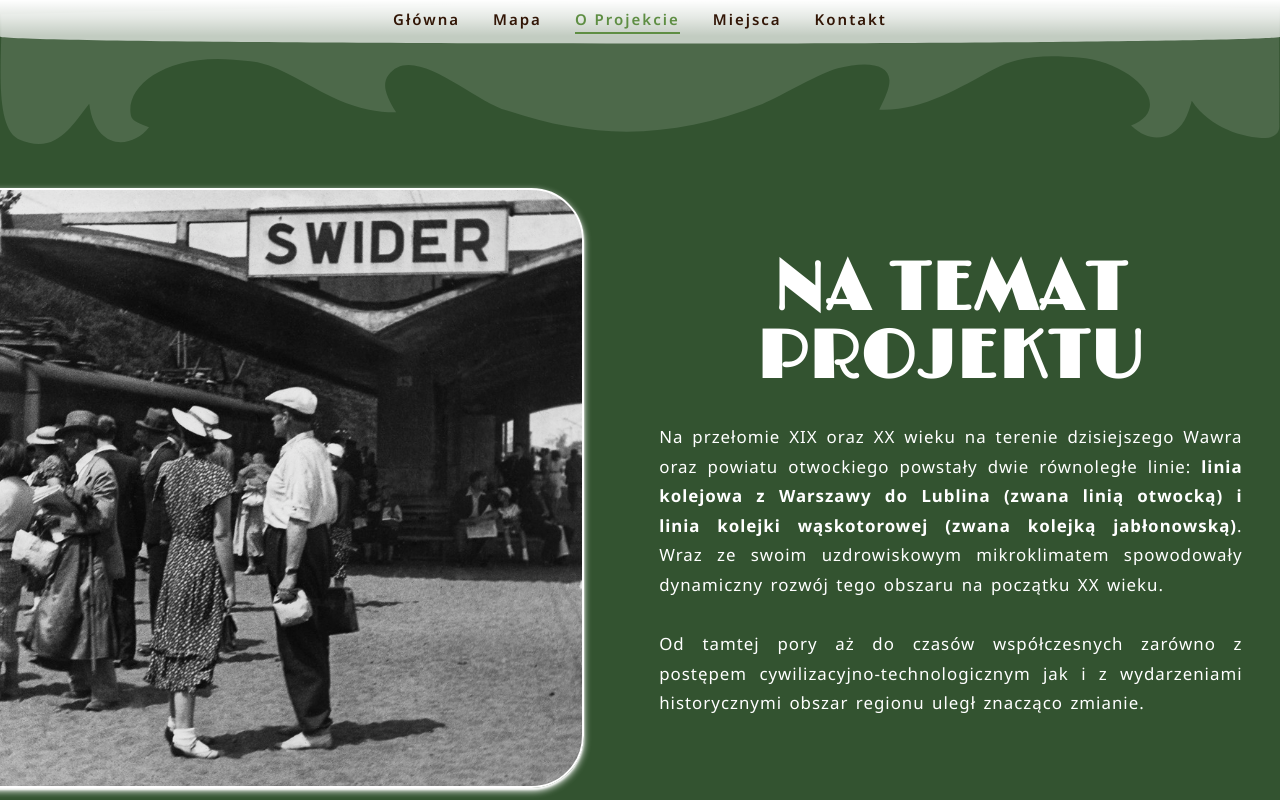
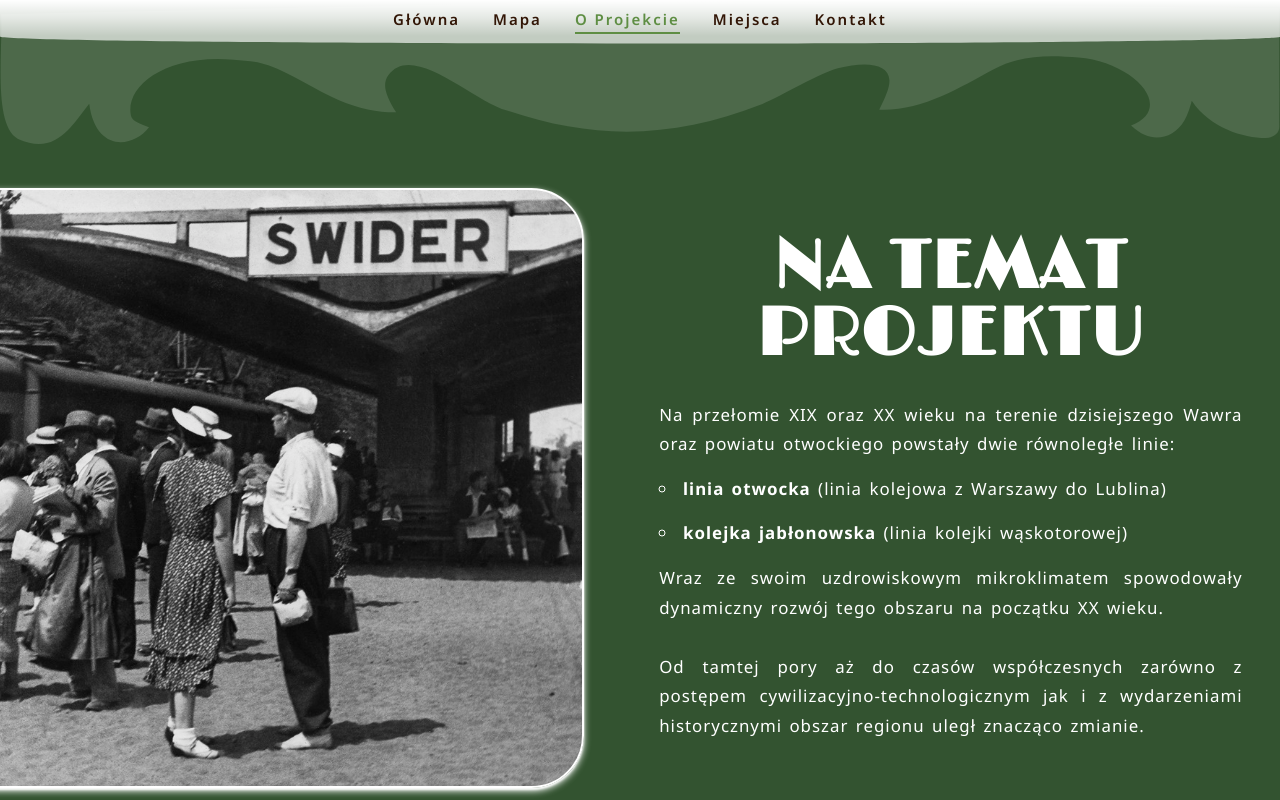
Before and after one commit to MacJ13/linia-otw-maps, a React (Vite) app: page /project in a window 1280 px wide. Shown: the top 800 px of the page. Built offline with nearby package versions, Linux system fonts and the light colour scheme.

Commit message:
Update Intro paragraph structure and style
Add list element to paragraph

```diff
--- a/src/pages/project/intro/Intro.module.scss
+++ b/src/pages/project/intro/Intro.module.scss
@@ -89,3 +89,13 @@
     padding: 0 2.5rem 0 2.5rem;
   }
 }
+
+.ul {
+  list-style-type: circle;
+  list-style-position: inside;
+  margin: 1rem 0;
+}
+
+.li:first-child {
+  margin-bottom: 1rem;
+}
--- a/src/pages/project/intro/Intro.tsx
+++ b/src/pages/project/intro/Intro.tsx
@@ -13,11 +13,17 @@ const Intro = () => {
           <p className="paragraph">
             Na przełomie XIX oraz XX wieku na terenie dzisiejszego Wawra oraz
             powiatu otwockiego powstały dwie równoległe linie:{" "}
-            <strong>
-              linia kolejowa z Warszawy do Lublina (zwana linią otwocką) i linia
-              kolejki wąskotorowej (zwana kolejką jabłonowską)
-            </strong>
-            . Wraz ze swoim uzdrowiskowym mikroklimatem spowodowały dynamiczny
+            <ul className={style.ul}>
+              <li className={style.li}>
+                <strong>linia otwocka</strong> (linia kolejowa z Warszawy do
+                Lublina)
+              </li>
+              <li className={style.li}>
+                <strong>kolejka jabłonowska</strong> (linia kolejki
+                wąskotorowej)
+              </li>
+            </ul>
+            Wraz ze swoim uzdrowiskowym mikroklimatem spowodowały dynamiczny
             rozwój tego obszaru na początku XX wieku.
             <br />
             <br />
```
